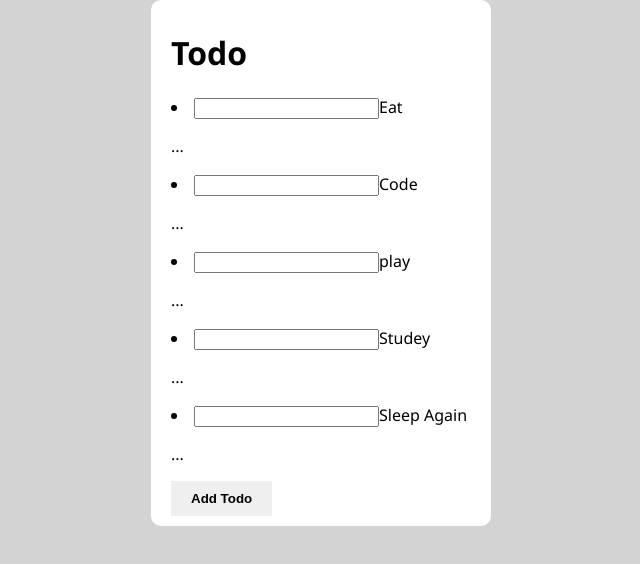
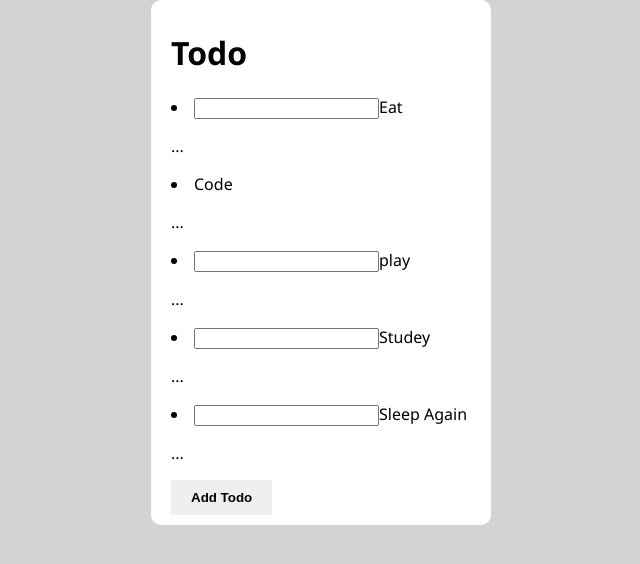
Before and after one commit to Chandan-patidar/Todoie-App, a React (Create React App) app in the folder todoie/: page / in a window 1280 px wide. Shown: the top 564 px of the page, without its empty margins (319-959 px from the left). Built offline with nearby package versions, Linux system fonts and the light colour scheme.

Commit message:
width of button is 300 px

```diff
--- a/todoie/src/App.js
+++ b/todoie/src/App.js
@@ -12,7 +12,7 @@
     <div className="todo-container">
       <Header/>
       <TodoItem text="Eat"/>
-      <TodoItem text="Code"/>
+      <TodoItem completed={true} text="Code"/>
       <TodoItem text="play"/>
       <TodoItem text="Studey"/>
       <TodoItem text="Sleep Again"/>
--- a/todoie/src/components/Todoltem.jsx
+++ b/todoie/src/components/Todoltem.jsx
@@ -4,7 +4,7 @@
     return(
         <li className="todio-iteam">
             <span>
-        <input type="chechbox"/>
+        {props.completed ? <></> : <input type="chechbox"/>}
         <span className="todo-item-text">{props.text}</span>
         </span>
         <p>...</p>
--- a/todoie/src/style.css
+++ b/todoie/src/style.css
@@ -22,7 +22,7 @@
 
 }
 .todo-button{
-    width: 100;;
+    width: 300;;
     padding: 10px 20px;
     border-radius: 10 px;
     border: none;
```
